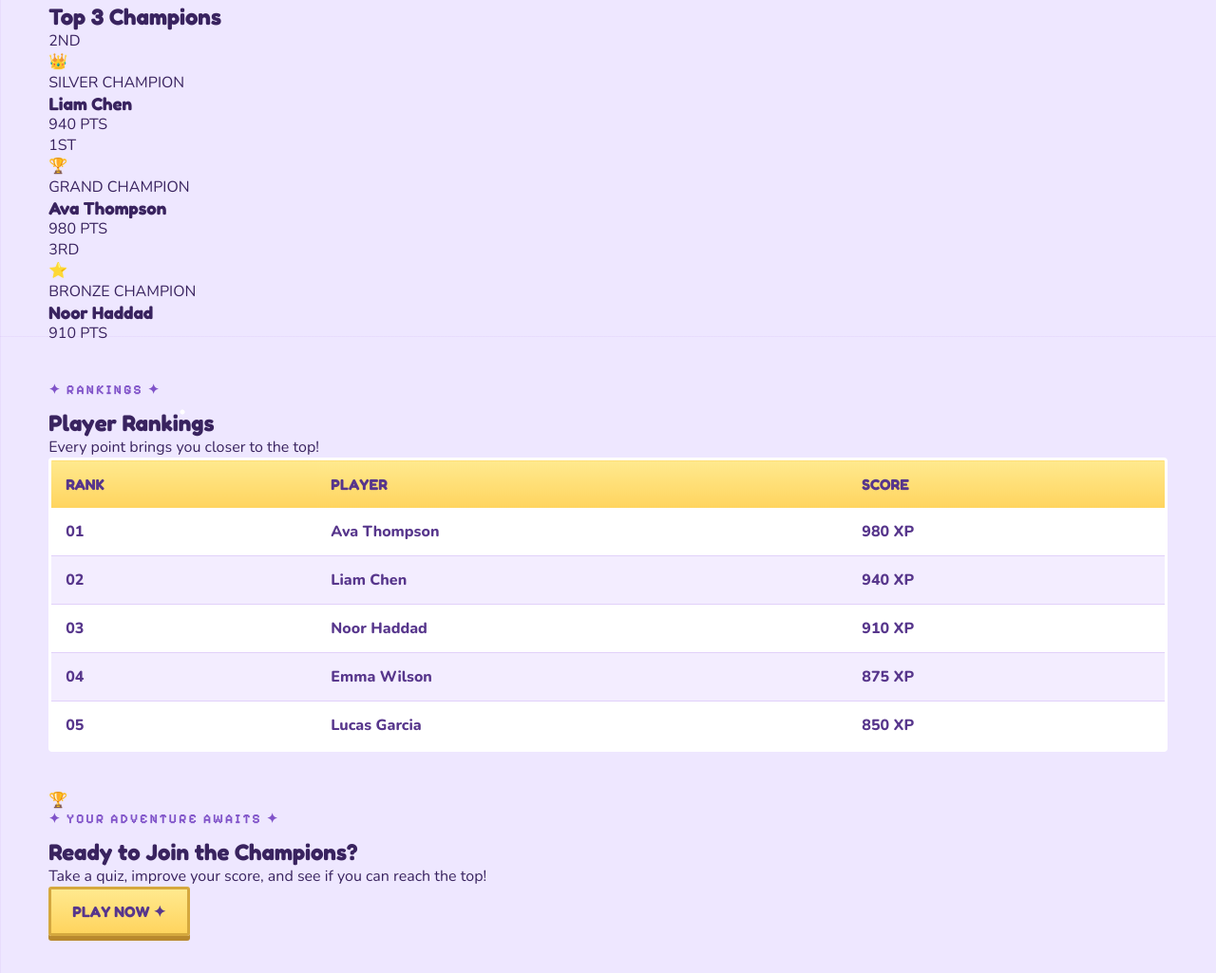
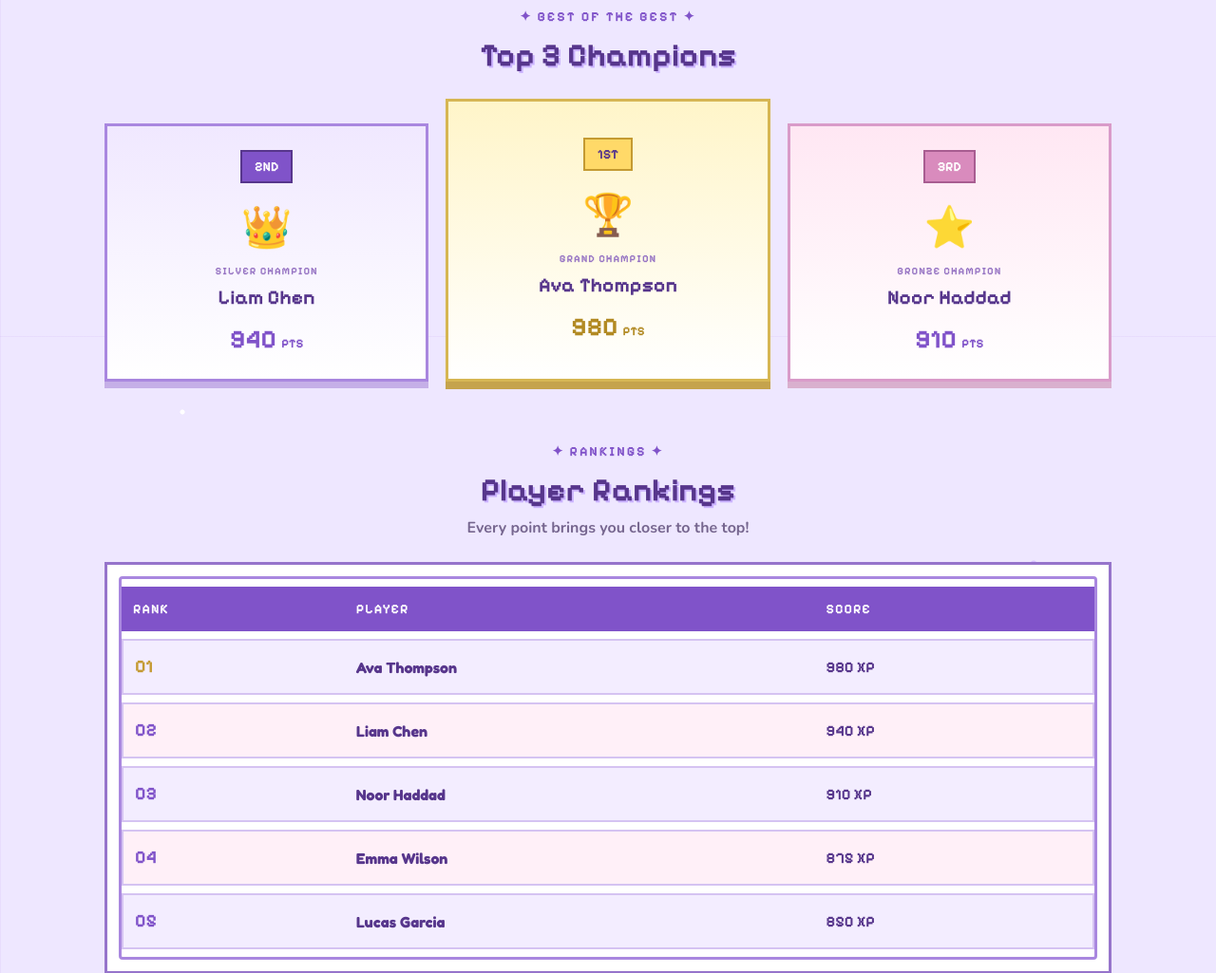
Before and after one commit to ThrishaMejia/Activity6_Mejia, a plain HTML site: page leaderboard.html in a window 1280 px wide. Shown: the part 446-1471 px from the top of the page at 95% size. Drawn offline with nearby package versions, Linux system fonts and the light colour scheme.

Commit message:
Update style.css

```diff
--- a/css/style.css
+++ b/css/style.css
@@ -1232,3 +1232,306 @@ textarea {
         padding: 20px 15px;
     }
 }
+
+/* =====================================
+   QUIZIVIA LEADERBOARD - PIXEL RPG
+===================================== */
+
+.leaderboard-page {
+    max-width: 1100px;
+    margin: 0 auto;
+    padding: 35px 20px 70px;
+}
+
+.leaderboard-updated {
+    display: inline-block;
+    margin-top: 15px;
+    padding: 9px 15px;
+    color: #7047b1;
+    background: #fff0ad;
+    border: 2px solid #d6b653;
+    box-shadow: 0 4px 0 #c5a34d;
+    font-family: 'Pixelify Sans', sans-serif;
+    font-size: 13px;
+    font-weight: 700;
+}
+
+.leaderboard-heading {
+    margin-bottom: 25px;
+    text-align: center;
+}
+
+.leaderboard-heading h2,
+.leaderboard-cta h2 {
+    color: var(--deep);
+    font-family: 'Pixelify Sans', sans-serif;
+    font-size: clamp(25px, 4vw, 34px);
+    text-shadow: 2px 2px 0 var(--lavender);
+}
+
+.leaderboard-heading > p:last-child {
+    margin-top: 8px;
+    color: var(--muted);
+    font-weight: 700;
+}
+
+/* CHAMPION CARDS */
+
+.champions-section {
+    margin-top: 45px;
+}
+
+.champions-grid {
+    display: grid;
+    grid-template-columns: repeat(3, 1fr);
+    align-items: end;
+    gap: 18px;
+}
+
+.champion-card {
+    position: relative;
+    padding: 25px 15px;
+    text-align: center;
+    background: #ffffff;
+    border: 3px solid #a987df;
+    box-shadow: 0 7px 0 #c5afe7;
+}
+
+.first-place {
+    padding-top: 38px;
+    padding-bottom: 38px;
+    background: linear-gradient(180deg, #fff5c9, #ffffff);
+    border-color: #d6b653;
+    box-shadow: 0 8px 0 #c5a34d;
+}
+
+.second-place {
+    background: linear-gradient(180deg, #f0e8ff, #ffffff);
+}
+
+.third-place {
+    background: linear-gradient(180deg, #ffe7f3, #ffffff);
+    border-color: #d99bc9;
+    box-shadow: 0 7px 0 #d9b0ce;
+}
+
+.champion-rank {
+    display: inline-block;
+    padding: 7px 13px;
+    color: #ffffff;
+    background: #8053c9;
+    border: 2px solid #57368c;
+    font-family: 'Pixelify Sans', sans-serif;
+    font-weight: 700;
+    font-size: 14px;
+}
+
+.first-place .champion-rank {
+    color: #57368c;
+    background: #ffd968;
+    border-color: #c49a32;
+}
+
+.third-place .champion-rank {
+    background: #d98bbd;
+    border-color: #a85d91;
+}
+
+.champion-avatar {
+    margin: 18px 0 10px;
+    font-size: 43px;
+}
+
+.champion-title {
+    color: #9876c4;
+    font-family: 'Pixelify Sans', sans-serif;
+    font-size: 11px;
+    font-weight: 700;
+    letter-spacing: 1px;
+}
+
+.champion-card h3 {
+    margin: 9px 0;
+    color: var(--deep);
+    font-family: 'Pixelify Sans', sans-serif;
+    font-size: clamp(16px, 2vw, 21px);
+}
+
+.champion-score {
+    margin-top: 15px;
+    color: #8053c9;
+    font-family: 'Pixelify Sans', sans-serif;
+    font-size: 27px;
+    font-weight: 700;
+}
+
+.champion-score span {
+    font-size: 13px;
+}
+
+.first-place .champion-score {
+    color: #b28a23;
+}
+
+/* PLAYER RANKINGS */
+
+.rankings-section {
+    margin-top: 65px;
+}
+
+.rankings-card {
+    padding: 12px;
+    overflow-x: auto;
+    background: #ffffff;
+    border: 3px solid #9674cb;
+    box-shadow: 0 7px 0 #c5afe7;
+}
+
+.leaderboard-table {
+    width: 100%;
+    border-collapse: separate;
+    border-spacing: 0 8px;
+}
+
+.leaderboard-table th {
+    padding: 15px 12px;
+    color: #ffffff;
+    background: #8053c9;
+    font-family: 'Pixelify Sans', sans-serif;
+    font-size: 14px;
+    letter-spacing: 1px;
+    text-align: left;
+}
+
+.leaderboard-table td {
+    padding: 16px 12px;
+    color: #57368c;
+    background: #f3edff;
+    border-top: 2px solid #d5c3f2;
+    border-bottom: 2px solid #d5c3f2;
+    font-weight: 700;
+}
+
+.leaderboard-table td:first-child {
+    border-left: 2px solid #d5c3f2;
+}
+
+.leaderboard-table td:last-child {
+    border-right: 2px solid #d5c3f2;
+}
+
+.leaderboard-table tbody tr:nth-child(even) td {
+    background: #fff0f8;
+}
+
+.rank-number {
+    color: #8053c9;
+    font-family: 'Pixelify Sans', sans-serif;
+    font-size: 19px;
+    font-weight: 700;
+}
+
+.top-rank:first-child .rank-number {
+    color: #c49a32;
+}
+
+.player-name {
+    font-family: 'Fredoka', sans-serif;
+}
+
+.player-score {
+    color: #7047b1;
+    font-family: 'Pixelify Sans', sans-serif;
+    white-space: nowrap;
+}
+
+/* CALL TO ACTION */
+
+.leaderboard-cta {
+    margin-top: 60px;
+    padding: 35px 20px;
+    text-align: center;
+    background: linear-gradient(120deg, #e4d5ff, #fce4f3);
+    border: 3px solid #a987df;
+    box-shadow: 0 7px 0 #c5afe7;
+}
+
+.cta-trophy {
+    margin-bottom: 12px;
+    font-size: 42px;
+}
+
+.leaderboard-cta h2 {
+    margin: 12px 0;
+}
+
+.leaderboard-cta > p:not(.eyebrow) {
+    margin: 0 auto 22px;
+    max-width: 500px;
+    color: #665080;
+    font-weight: 700;
+    line-height: 1.7;
+}
+
+.leaderboard-cta .btn {
+    display: inline-block;
+    padding: 14px 28px;
+    color: #ffffff;
+    background: #8053c9;
+    border: 3px solid #57368c;
+    box-shadow: 0 5px 0 #57368c;
+    font-family: 'Pixelify Sans', sans-serif;
+    font-weight: 700;
+    text-decoration: none;
+    transition: .15s ease;
+}
+
+.leaderboard-cta .btn:hover {
+    transform: translateY(-3px);
+    box-shadow: 0 8px 0 #57368c;
+}
+
+/* MOBILE */
+
+@media (max-width: 650px) {
+    .leaderboard-page {
+        padding: 25px 14px 50px;
+    }
+
+    .champions-grid {
+        grid-template-columns: 1fr;
+        align-items: stretch;
+        max-width: 380px;
+        margin: 0 auto;
+    }
+
+    .first-place {
+        order: -1;
+    }
+
+    .champion-card {
+        padding: 22px 15px;
+    }
+
+    .first-place {
+        padding: 28px 15px;
+    }
+
+    .rankings-card {
+        padding: 7px;
+    }
+
+    .leaderboard-table th,
+    .leaderboard-table td {
+        padding: 13px 9px;
+        font-size: 13px;
+    }
+
+    .rank-number {
+        font-size: 16px;
+    }
+
+    .leaderboard-cta {
+        padding: 28px 16px;
+    }
+}
```
